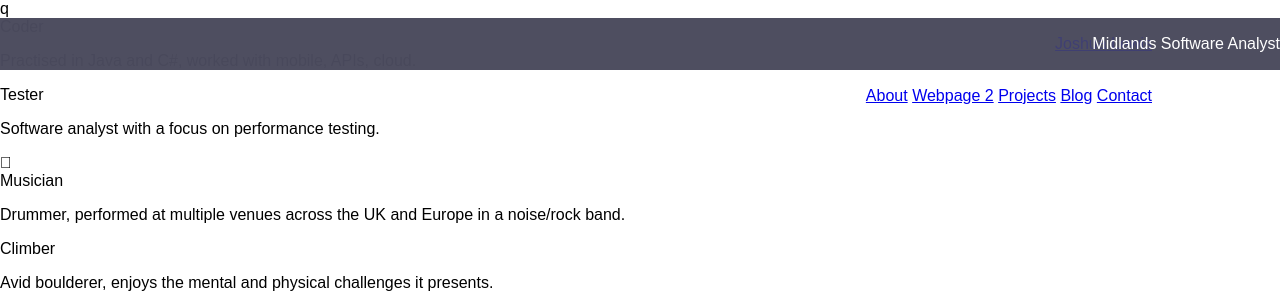
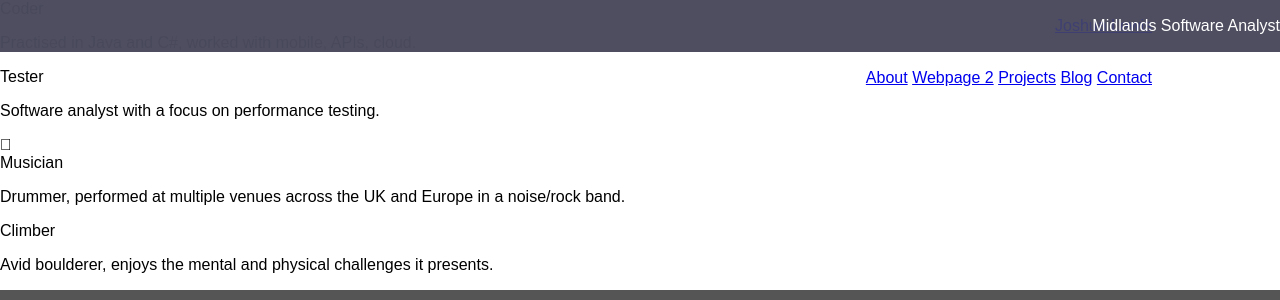
Before and after one commit to Yigurn/yigurn.github.io, a Jekyll site: the page built from index.html, in a window 1280 px wide, cut to the strip 0-300 px from the top of the page. Built offline with Jekyll 4.4.1, drawn with Linux system fonts in a browser that asks for light colours.

Commit message:
Update default.html
Removed q...

```diff
--- a/_layouts/default.html
+++ b/_layouts/default.html
@@ -8,7 +8,7 @@
 			<link rel="stylesheet" type="text/css" href="css/solid.min.css">
 		</head>
 		<body>
-			q{% include header.html %}
+			{% include header.html %}
 
 			</section id="banner">
 			<div class="container">
```
